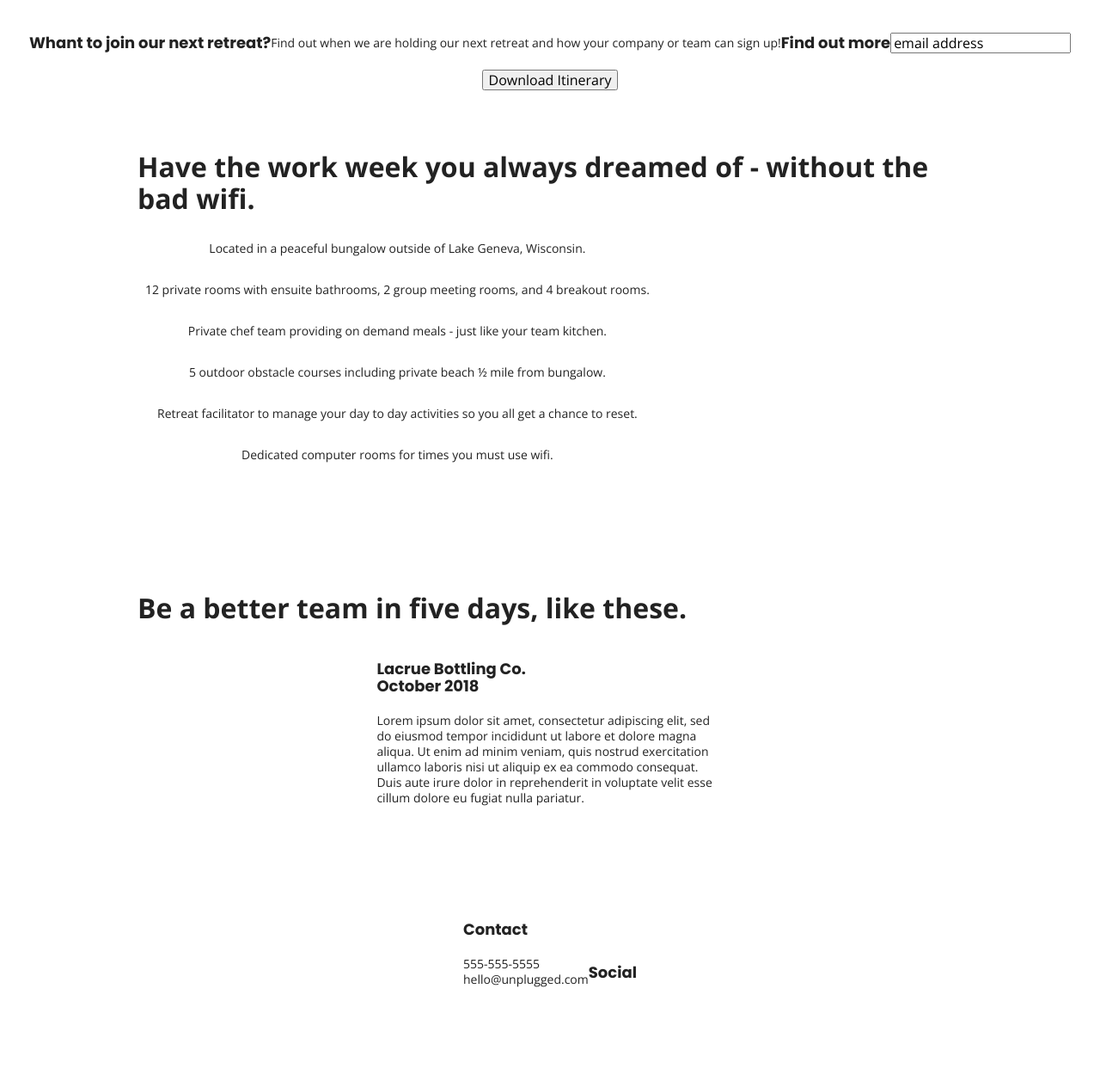
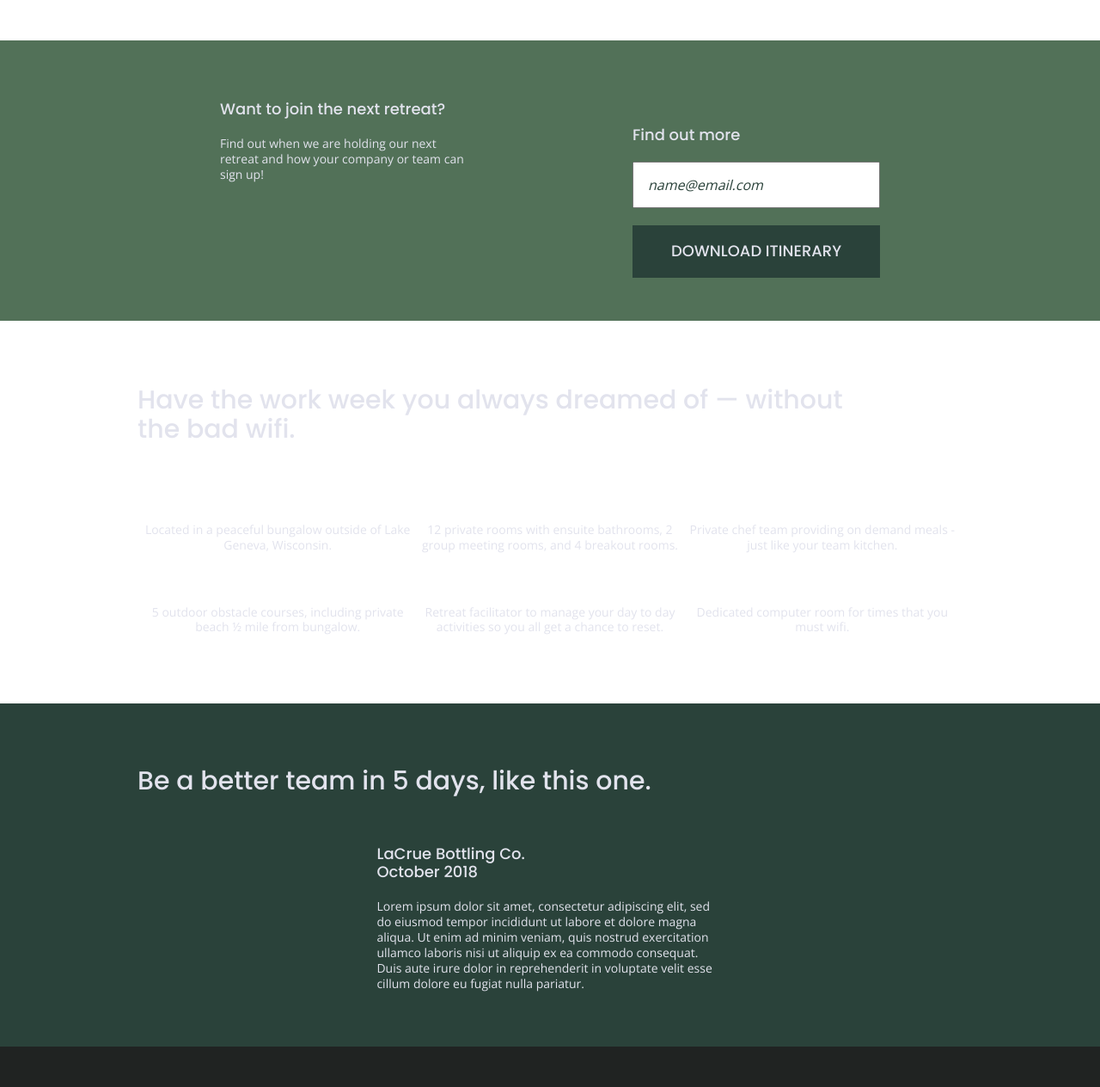
Before and after one commit to Eduardo-SP/unplugged-project, a website built with Parcel: page index.html in a window 1280 px wide. Shown: the part 277-1541 px from the top of the page at 86% size. Built offline with nearby package versions, Linux system fonts and the light colour scheme.

Commit message:
secondary styles and color added to css

```diff
--- a/css/main.css
+++ b/css/main.css
@@ -93,15 +93,15 @@ html {
 }
 
 body {
+  font-size: 1em;
   font-family: 'Open Sans', sans-serif;
-        font-size: 1em;
+  color: #e2e3ed;
   text-align: left;
 }
 
 ul,
 ol {
   list-style-type: none;
-
 }
 
 a {
@@ -111,28 +111,21 @@ a {
 
 h2 {
   font-family: 'Poppins', sans-serif;
+  font-weight: 500;
   font-size: 1.875em;
 }
 
 h3,
 h4 {
   font-family: 'Poppins', sans-serif;
+  font-weight: 500;
+  font-size: 1.125em;
   margin: 20px 0;
-        font-size: 1.125em;
 }
 
 p {
   font-size: .875em;
   line-height: 1.285;
-
-}
-
-img {
-
-}
-
-figure {
-
 }
 
 address {
@@ -144,48 +137,64 @@ address {
   margin: 50px 0;
 }
 
-/*---------- Base Header - Footer Styles ------------*/
+/* -------------------- Base Header - Footer Styles -------------------- */
+
 header,
 footer {
+  background-color: #202322;
   display: flex;
   justify-content: center;
   align-items: center;
   flex-flow: row wrap;
 }
 
-header .content-wrapper{
+header {
+  padding: 15px 0;
+}
+
+header .content-wrapper {
+  margin: 0;
   display: flex;
   justify-content: center;
   align-items: center;
   flex-flow: row wrap;
-  margin: 0;
+}
 
+.header-divider {
+  background: #3a3a3a;
+  height: 1px;
+  width: 100%;
+  margin: 10px 0 20px 0;
 }
 
 header nav {
+  width: 60%;
+  font-size: 1.125em;
+  font-weight: 700;
+  text-transform: uppercase;
   display: flex;
   justify-content: space-around;
   align-items: center;
   flex-flow: row wrap;
-  width: 60%;
+}
 
-}
-header {
-  padding: 15px 0;
-}
-header nav ul{
+header nav ul {
+  width: 100%;
   display: flex;
   justify-content: space-around;
-  width: 100%;
+}
 
+header nav ul li {
+  font-size: 1.125em;
 }
-.header-divider {
-  width: 100%;
-  height: 1px;
-  margin: 10px 0 20px 0;
+
+footer {
+  text-align: center;
+  flex-direction: column;
 }
-footer {
-  flex-direction: column;
+
+footer p {
+  margin: 0;
 }
 
 footer .content-wrapper {
@@ -197,48 +206,81 @@ footer .contact {
   margin-bottom: 50px;
 }
 
-footer .social-icons{
+footer .social-icons {
   display: flex;
   justify-content: space-around;
   align-items: center;
+}
 
-}
-footer .social-icons p{
+footer .social-icons p {
   display: flex;
   justify-content: center;
   align-items: center;
+}
 
-}
 footer .copyright {
   margin: 20px 0;
 }
-/*---------- Mobile Styles - Homepage ------------*/
+
+/* -------------------- Mobile Styles - Homepage -------------------- */
+
 /* Hero Area */
 
 .hero-area {
   display: flex;
   justify-content: center;
-  flex-flow:row wrap;
-
+  flex-flow: row wrap;
 }
 
-/* aside */
+.hero-area h1 {
+  font-size: 2.25em;
+  font-family: 'Poppins', Helvetica, Arial, sans-serif;
+  font-weight: 500;
+  line-height: 1.2;
+}
+
+/* Aside */
 
 aside {
+  background-color: #527158;
   display: flex;
   justify-content: center;
   align-items: center;
   flex-flow: row wrap;
+}
 
+aside .form{
+  margin-top: 30px;
+}
+
+input[type=text] {
+  box-sizing: border-box;
+  width: 100%;
+  color: #2a423a;
+  font-style: italic;
+  padding: 1em;
+}
+
+input[type=button] {
+  width: 100%;
+  padding: 20px 0;
+  margin-top: 20px;
+  background-color: #2a423a;
+  font-family: 'Poppins', Helvetica, Arial, sans-serif;
+  font-weight: 500;
+  font-size: 1.125em;
+  color: #e2e3ed;
+  border: none;
+  text-align: center;
+  text-transform: uppercase;
 }
 
 /* Features */
 
-.features{
+.features {
   display: flex;
   justify-content: center;
   flex-flow: row wrap;
-
 }
 
 .features h2 {
@@ -250,7 +292,7 @@ aside {
   margin: 30px 0;
 }
 
-.features .features-items{
+.features .features-items {
   display: flex;
   justify-content: center;
   align-items: center;
@@ -258,19 +300,22 @@ aside {
 }
 
 .features p {
+  text-align: center;
   margin: 0;
 }
 
-/* reviews */
+/* Reviews */
+
 .reviews {
+  background-color: #2a423a;
   display: flex;
   justify-content: center;
   flex-flow: row wrap;
-
 }
 
 .reviews h2 {
   margin-bottom: 40px;
+  line-height: 1;
 }
 
 .reviews h3 {
@@ -278,12 +323,12 @@ aside {
   margin: 20px 0;
 }
 
-
 /* ==========================================================================
    About Page
    ========================================================================== */
 
 .mission {
+  background-color: #527158;
   display: flex;
   justify-content: center;
   align-items: center;
@@ -291,6 +336,7 @@ aside {
 }
 
 .contact-section {
+  background-color: #2a423a;
   display: flex;
   justify-content: center;
   align-items: center;
@@ -304,7 +350,9 @@ aside {
 /* ==========================================================================
    FAQ Page
    ========================================================================== */
+
 .faq {
+  background-color: #527158;
   display: flex;
   justify-content: center;
   align-items: center;
@@ -321,10 +369,15 @@ aside {
 
 .faq h2 {
   margin-bottom: 40px;
+  line-height: 1;
 }
 
 .faq-content {
   margin-bottom: 50px;
+}
+
+.faq-content h4 {
+  line-height: 1.333;
 }
 
 /* ==========================================================================
--- a/index.html
+++ b/index.html
@@ -30,110 +30,142 @@
 
   <header>
     <div class="content-wrapper">
-        <a href="#"><img src="" alt="unplugged logo"></a>
-
+      <a href="#">
+        <img src="" alt="unplugged logo">
+      </a>
       <div class="header-divider"></div>
-
       <nav>
         <ul>
-          <li><a href="faq/index.html" target="_blank">FAQ</a>
-          </li>
-          <li><a href="about/index.html" target="_blank">About</a>
-          </li>
+          <li><a href="faq/index.html" target="_blank">FAQ</a></li>
+          <li><a href="about/index.html" target="_blank">About</a></li>
         </ul>
       </nav>
-
     </div>
-
   </header>
 
   <main>
+
     <section class="hero-area">
-
       <div class="content-wrapper">
-       <h1>Retreat from the desk, return refreshed</h1>
+        <h1>Retreat from the desk, return refreshed.</h1>
       </div>
     </section>
+
     <aside>
-      <h3>Whant to join our next retreat?</h3>
-      <p>Find out when we are holding our next retreat and how your company or team can sign up!</p>
+      <div class="content-wrapper">
+        <div class="form-description">
+          <h3>Want to join the next retreat?</h3>
+          <p>
+            Find out when we are holding our next retreat and how your company or team can sign up!
+          </p>
+        </div>
+        <div class="form">
           <h3>Find out more</h3>
-      <input type="text" name="name" value="email address">
+          <input type="text" name="name" value="name@email.com">
           <input type="button" value="Download Itinerary">
+        </div>
+      </div> <!-- aside content wrapper ends -->
     </aside>
+
     <section class="features">
       <div class="content-wrapper">
-        <h1>Have the work week you always dreamed of - without the bad wifi.</h1>
+        <h2>Have the work week you always dreamed of — without the bad wifi.</h2>
+        <div class="features-items">
           <article>
-          <p class="fontawesome-icon"></p>
-          <p class="features-item-description">Located in a peaceful bungalow outside of Lake Geneva, Wisconsin.</p>
+            <p class="fontawesome-icon">
+            </p>
+            <p class="features-item-description">
+              Located in a peaceful bungalow outside of Lake Geneva, Wisconsin.
+            </p>
           </article>
           <article>
-          <p class="fontawesome-icon"></p>
-          <p class="features-item-description">12 private rooms with ensuite bathrooms, 2 group meeting rooms, and 4 breakout rooms.</p>
+            <p class="fontawesome-icon">
+            </p>
+            <p class="features-item-description">
+              12 private rooms with ensuite bathrooms, 2 group meeting rooms, and 4 breakout rooms.
+            </p>
           </article>
           <article>
-          <p class="fontawesome-icon"></p>
-          <p class="features-item-description">Private chef team providing on demand meals - just like your team kitchen.</p>
+            <p class="fontawesome-icon">
+            </p>
+            <p class="features-item-description">
+              Private chef team providing on demand meals - just like your team kitchen.
+            </p>
           </article>
           <article>
-          <p class="fontawesome-icon"></p>
-          <p class="features-item-description">5 outdoor obstacle courses including private beach ½ mile from bungalow.</p>
+            <p class="fontawesome-icon">
+            </p>
+            <p class="features-item-description">
+              5 outdoor obstacle courses, including private beach ½ mile from bungalow.
+            </p>
           </article>
           <article>
-          <p class="fontawesome-icon"></p>
-          <p class="features-item-description">Retreat facilitator to manage your day to day activities so you all get a chance to reset.</p>
+            <p class="fontawesome-icon">
+            </p>
+            <p class="features-item-description">
+              Retreat facilitator to manage your day to day activities so you all get a chance to reset.
+            </p>
           </article>
           <article>
-          <p class="fontawesome-icon"></p>
-          <p class="features-item-description">Dedicated computer rooms for times you must use wifi.</p>
+            <p class="fontawesome-icon">
+            </p>
+            <p class="features-item-description">
+              Dedicated computer room for times that you must wifi.
+            </p>
           </article>
         </div>
+      </div>
     </section>
+
     <section class="reviews">
       <div class="content-wrapper">
-        <h1>Be a better team in five days, like these.</h1>
+        <h2>Be a better team in 5 days, like this one.</h2>
         <article>
           <div>
-            <h3>Lacrue Bottling Co. October 2018</h3>
-            <p>Lorem ipsum dolor sit amet, consectetur adipiscing elit, sed do eiusmod tempor incididunt ut labore et
+            <h3>LaCrue Bottling Co. October 2018</h3>
+            <p>
+              Lorem ipsum dolor sit amet, consectetur adipiscing elit, sed do eiusmod tempor incididunt ut labore et
               dolore magna aliqua. Ut enim ad minim veniam, quis nostrud exercitation ullamco laboris nisi ut aliquip
               ex ea commodo consequat. Duis aute irure dolor in reprehenderit in voluptate velit esse cillum dolore eu
-              fugiat nulla pariatur.</p>
+              fugiat nulla pariatur.
+            </p>
           </div>
         </article>
       </div>
     </section>
-  </main>
+
+  </main> <!-- main wrapper -->
+
   <footer>
     <div class="content-wrapper">
       <div class="footer-content">
         <address class="contact">
           <h4>Contact</h4>
-            <p>555-555-5555<br>
+          <p>
+            555-555-5555<br>
             hello@unplugged.com
           </p>
         </address>
         <div class="social">
+          <h4>Social</h4>
           <div class="social-icons">
-            <h4>Social</h4>
             <p>
-              <a href="https://www.facebook.com/yoursite" target="_blank"></a>
+              <a href="https://www.facebook.com/Skillcrush/" target="_blank"></a>
             </p>
             <p>
-              <a href="https://twitter.com/Skillcrush"></a>
+              <a href="https://twitter.com/Skillcrush" target="_blank"></a>
             </p>
             <p>
-              <a href="https://instagram.com/skillcrush"></a>
+              <a href="https://www.instagram.com/skillcrush/" target="_blank"></a>
             </p>
           </div>
         </div>
+      </div> <!-- footer content ends -->
     </div>
+    <!--footer content-wrapper ends-->
+    <div class="copyright">
+      <p>Copyright 2018 | Unplugged</p>
     </div>
-    <div class="copyright">
-      <p>Copyright 2019 | Unplugged</p>
-    </div>
-
   </footer>
   <script src="js/vendor/modernizr-3.11.2.min.js"></script>
   <script src="js/plugins.js"></script>
```
Lines whose indentation alone changed are shown as unchanged.
